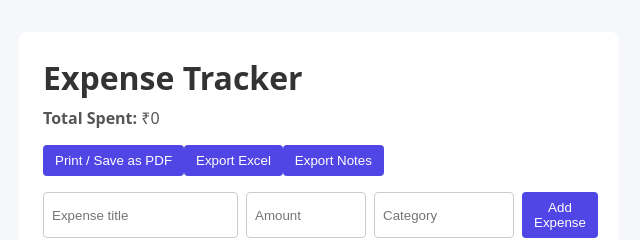
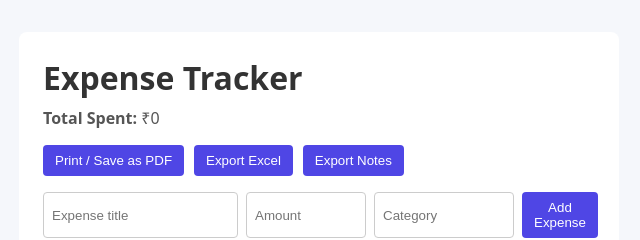
Before and after one commit to BharathAmpo/expense-tracker, a React (Vite) app: page / in a window 1280 px wide. Shown: the top 240 px of the page, without its empty margins (321-961 px from the left). Built offline with nearby package versions, Linux system fonts and the light colour scheme.

Commit message:
style: add flex layout, spacing, and margin to export actions

```diff
--- a/src/App.jsx
+++ b/src/App.jsx
@@ -91,7 +91,7 @@ function App() {
       <p>
         <strong>Total Spent:</strong> ₹{totalAmount}
       </p>
-      <div style={{ marginBottom: "1rem" }}>
+      <div className="export-actions">
         <button onClick={handlePrint}>
           Print / Save as PDF
         </button>
--- a/src/styles/app.css
+++ b/src/styles/app.css
@@ -47,6 +47,12 @@ input:focus {
   border-color: #4f46e5;
 }
 
+.export-actions {
+  display: flex;
+  gap: 10px;
+  margin-bottom: 1rem;
+}
+
 button {
   padding: 0.5rem 0.75rem;
   border: none;
```
